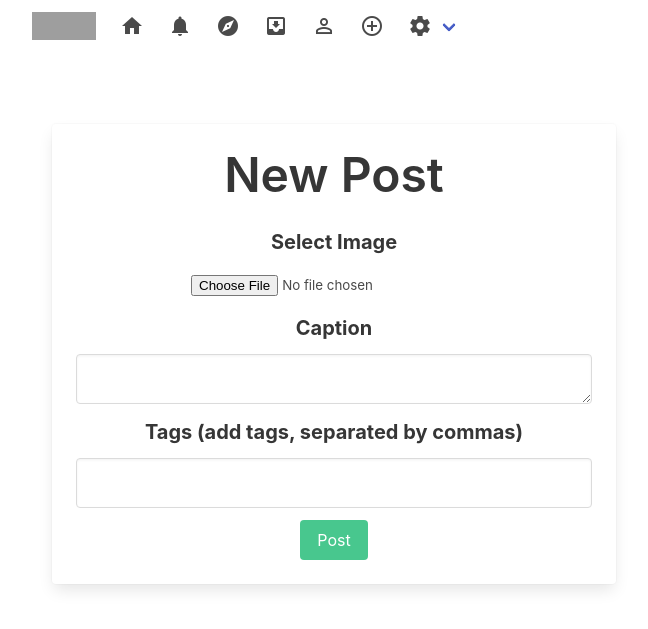
After one commit to ernestmucheru/Insta-Django-, a Django app: page /post/newpost/ in a window 1280 px wide. The commit adds this page. Shown: the top 629 px of the page, without its empty margins (306-954 px from the left). Run offline with Django 3.2, Linux system fonts and the light colour scheme; the visitor is signed in with stand-in values (Sample User, id 1); grey boxes are pictures that could not be loaded.

Commit message:
added new post functionality

```diff
--- /dev/null
+++ b/post/forms.py
@@ -0,0 +1,11 @@
+from django import forms
+from post.models import Post
+
+class NewPostForm(forms.ModelForm):
+    picture = forms.ImageField(required=True)
+    caption = forms.CharField(widget=forms.Textarea(attrs={'class': 'input is-medium'}), required=True)
+    tags = forms.CharField(widget=forms.TextInput(attrs={'class': 'input is-medium'}), required=True)
+
+    class Meta:
+        model = Post
+        fields = ('picture','caption','tags')
--- a/post/templates/index.html
+++ b/post/templates/index.html
@@ -4,7 +4,7 @@
 {% block content%}
 <div class="columns is-mobile is-centered">
   <div class="column is-half">
-{% for post_item in post_items %}
+    {% for post_item in post_items %}
     <div class="card">
       <div class="card-image">
         <figure class="image is-4by3">
@@ -23,7 +23,6 @@
             <p class="subtitle is-6">{{post.item.user.username}}</p>
           </div>
         </div>
-
         <div class="content">
           {{post.item.caption}}
           {% for tag in post_item.tags.all %}<p><a href="{{tag.get_absolute_url}}">#{{tag}}</a>{% endfor %}</p>
@@ -34,8 +33,6 @@
     </div>
     <br>
     {% endfor %}
-
-
   </div>
 </div>
 {% endblock %}
--- a/post/templates/navbar.html
+++ b/post/templates/navbar.html
@@ -36,6 +36,9 @@
       <a class="navbar-item">
           <span class="material-icons ">person_outline</span>
       </a>
+      <a class="navbar-item" href="{% url 'newpost'%}">
+        <span class="material-icons ">add_circle_outline</span>
+    </a>
       <div class="navbar-item has-dropdown is-hoverable">
         <a class="navbar-link">
           <span class="material-icons">
--- /dev/null
+++ b/post/templates/newpost.html
@@ -0,0 +1,54 @@
+{% extends "base.html"%}
+{% load static %}
+
+{% block content%}
+<div class="columns is-mobile has-text-centered">
+    <div class="column is-half is-offset-one-quarter">
+      <div class="card">
+        <div class="card-content">
+
+          <div class="row center-align">
+            <form method="post" action="" enctype="multipart/form-data" role="form" class="col s12">
+              {% csrf_token %}
+              <h3 class="title is-1">New Post</h3>
+              <div class="field">
+                <p class="control has-icons-left">
+                  <label class="label is-medium">Select Image</label>
+                  {{ form.picture }}
+                  <span class="icon is-small is-left">
+                    <i class="fas fa-lock"></i>
+                  </span>
+                </p>
+              </div>
+              <div class="field">
+                <p class="control has-icons-left">
+                  <label class="label is-medium">Caption</label>
+                  {{ form.caption }}
+                  <span class="icon is-small is-left">
+                    <i class="fas fa-lock"></i>
+                  </span>
+                </p>
+              </div>
+              <div class="field">
+                <p class="control has-icons-left">
+                  <label class="label is-medium">Tags (add tags, separated by commas)</label>
+                  {{ form.tags }}
+                  <span class="icon is-small is-left">
+                    <i class="fas fa-lock"></i>
+                  </span>
+                </p>
+            </div>
+              <div class="field">
+                <p class="control">
+                  <button type="submit" name="action" class="button is-success"> Post </button>
+                </p>
+              </div>
+
+            </form>
+          </div>
+        </div>
+      </div>
+    </div>
+  </div>
+
+{% endblock %}
--- a/post/urls.py
+++ b/post/urls.py
@@ -1,6 +1,7 @@
-from post.views import index
+from post.views import index,NewPost
 from django.urls import path
 
 urlpatterns = [
     path('',index, name='index'),
+    path('newpost/', NewPost, name ='newpost'),
 ]
--- a/post/views.py
+++ b/post/views.py
@@ -1,8 +1,9 @@
-from django.shortcuts import render
+from django.shortcuts import render,redirect
 from django.template import loader
 from django.http import HttpResponse
 from django.contrib.auth.decorators import login_required
-from post.models import Post, Stream
+from post.models import Post, Stream, Tag
+from post.forms import NewPostForm
 
 
 # Create your views here.
@@ -22,3 +23,32 @@ def index(request):
         'post_items': post_items,
     }
     return HttpResponse(template.render(context, request))
+
+@login_required
+def NewPost(request):
+    user = request.user.id
+    tags_objs = []
+
+    if request.method == 'POST':
+        form = NewPostForm(request.POST, request.FILES)
+        if form.is_valid():
+            picture = form.cleaned_data.get('picture')
+            caption = form.cleaned_data.get('caption')
+            tags_form = form.cleaned_data.get('tags')
+
+            tags_list = list(tags_form.split(','))
+
+            for tag in tags_list:
+                t,created = Tag.objects.get_or_create(title=tag)
+                tags_objs.append(t)
+
+            p, created = Post.objects.get_or_create(picture=picture, caption=caption, user_id=user)
+            p.tags.set(tags_objs)
+            p.save()
+            return redirect('index')
+    else:
+        form = NewPostForm()
+        context = {
+            'form': form,
+        }
+        return render(request,'newpost.html', context)
```
Also changed, not shown: post/templates/post_detail.html (+12 -5 lines), post/templates/profile.html (+10 -24 lines), media/user_2/getinspo-co-bibhash-krPO_vfPHVQ-unsplash.jpg (added), media/user_2/nico-smit-9ZJOs9hmuKs-unsplash.jpg (added).
